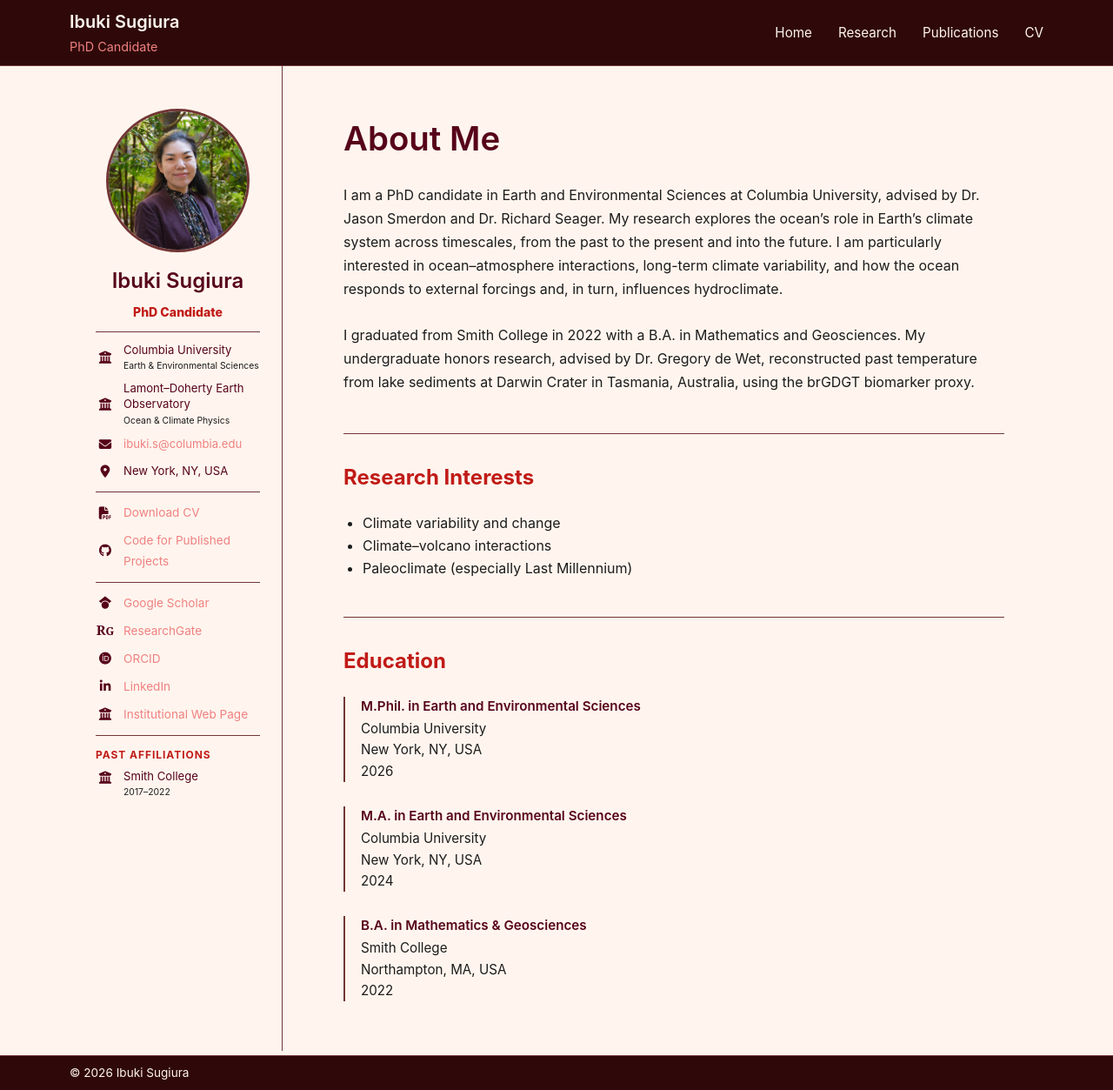
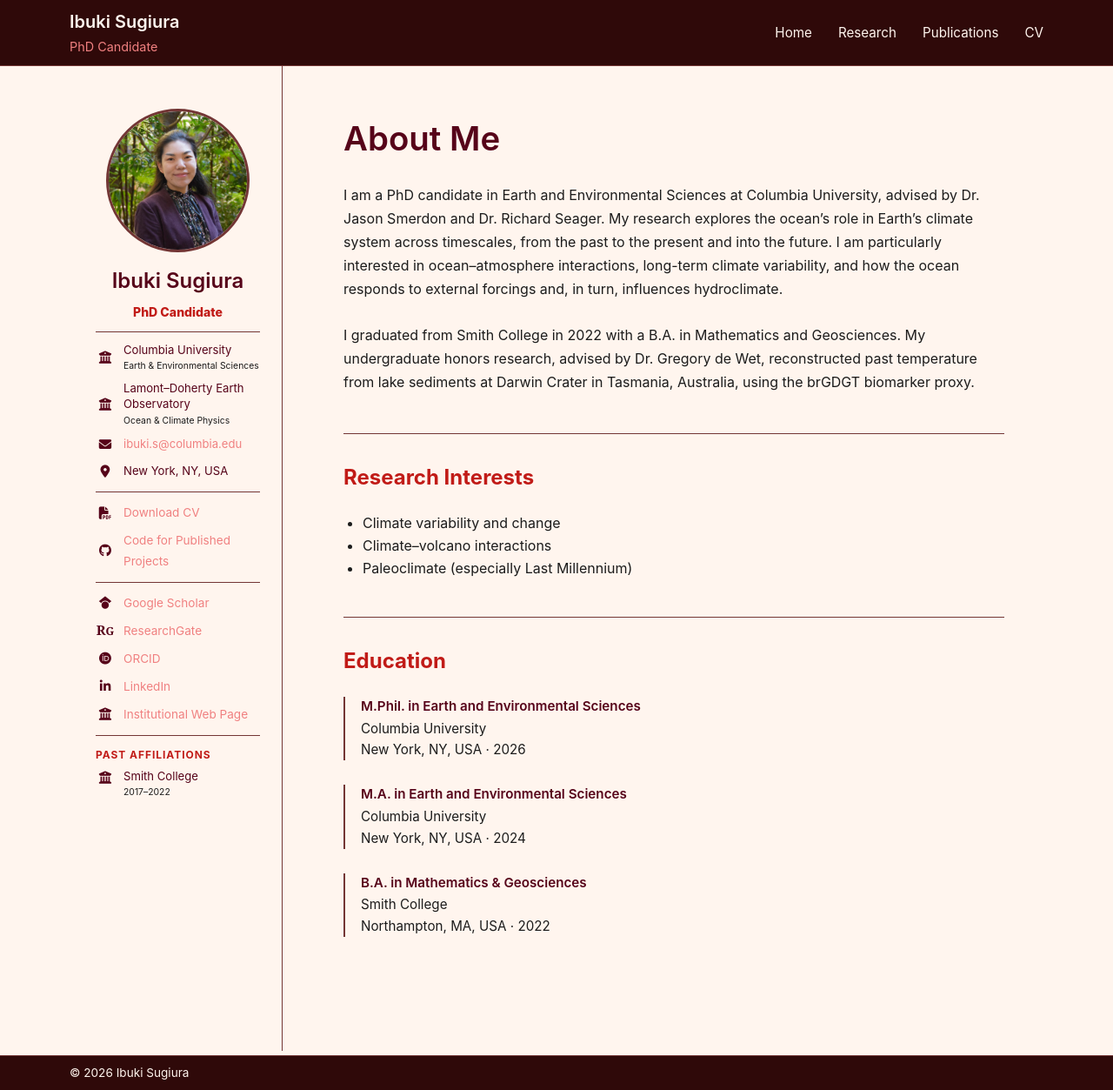
Before and after one commit to isugiura/isugiura.github.io, a Jekyll site: the page built from index.md, in a window 1280 px wide and 1253 px high. Shown: the whole window at 87% size. Built offline with Jekyll 4.4.1, drawn with Linux system fonts in a browser that asks for light colours.

Commit message:
Formatting locaiton/year display for educational history

```diff
--- a/index.md
+++ b/index.md
@@ -49,15 +49,19 @@ title: Home
     {{ item.institution }}
   </div>
 
-  {% if item.location %}
+  {% if item.location or item.year %}
   <div>
-    {{ item.location }}
-  </div>
-  {% endif %}
+    {% if item.location %}
+      {{ item.location }}
+    {% endif %}
 
-  {% if item.year %}
-  <div>
-    {{ item.year }}
+    {% if item.location and item.year %}
+      ·
+    {% endif %}
+
+    {% if item.year %}
+      {{ item.year }}
+    {% endif %}
   </div>
   {% endif %}
 
```
